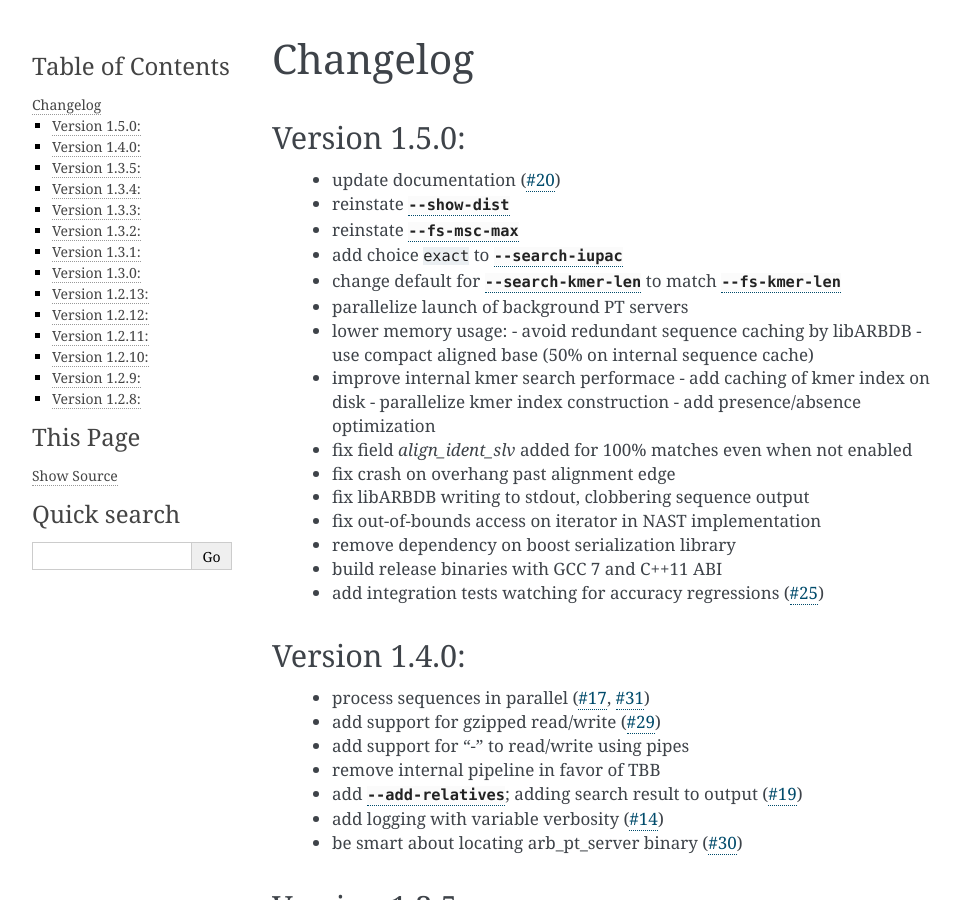
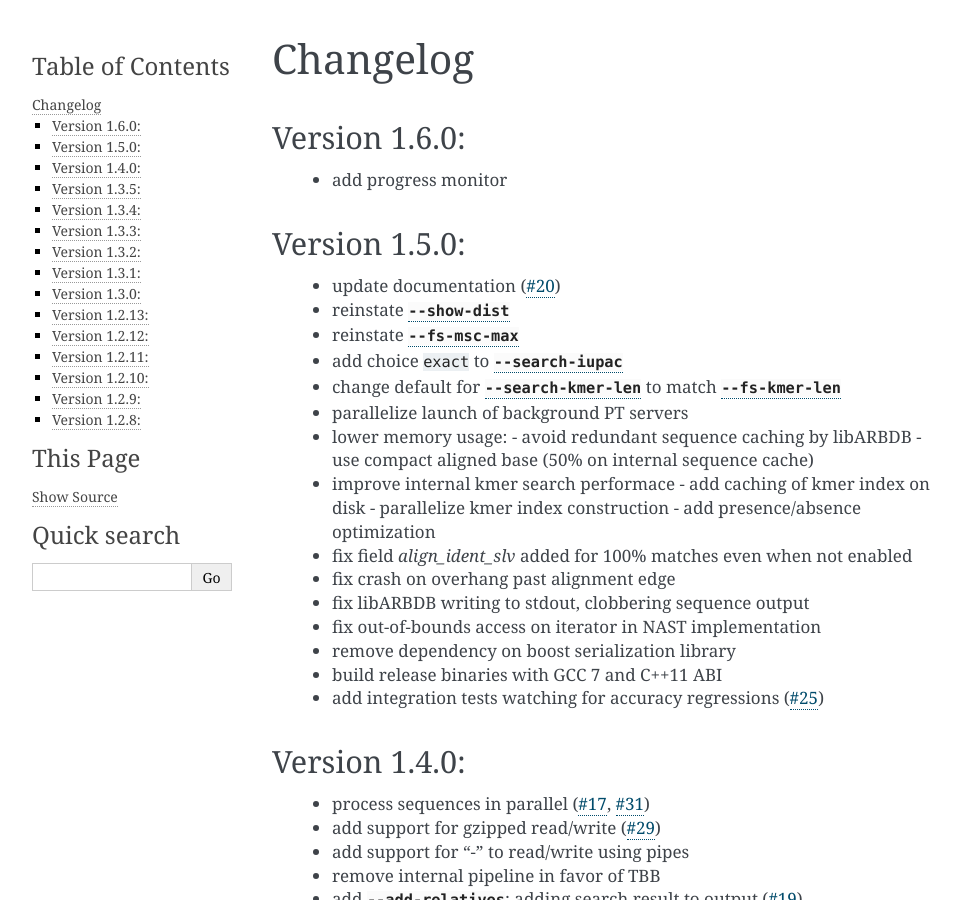
Before and after one commit to epruesse/SINA, a Sphinx documentation site: the page built from doc/source/CHANGELOG.rst, in a window 1280 px wide and 900 px high. Shown: the whole window, without its empty margins (148-1109 px from the left). Built offline with Sphinx 7.4.7, drawn with Linux system fonts in a browser that asks for light colours.

Commit message:
Update Changelog

```diff
--- a/doc/source/CHANGELOG.rst
+++ b/doc/source/CHANGELOG.rst
@@ -2,6 +2,11 @@
 
 Changelog
 =========
+
+Version 1.6.0:
+--------------
+ - add progress monitor
+
 
 Version 1.5.0:
 --------------
```
